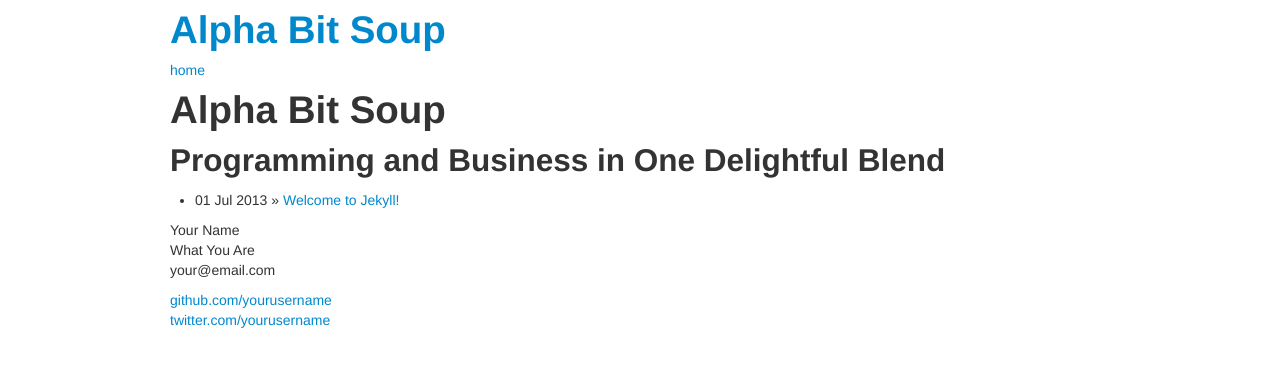
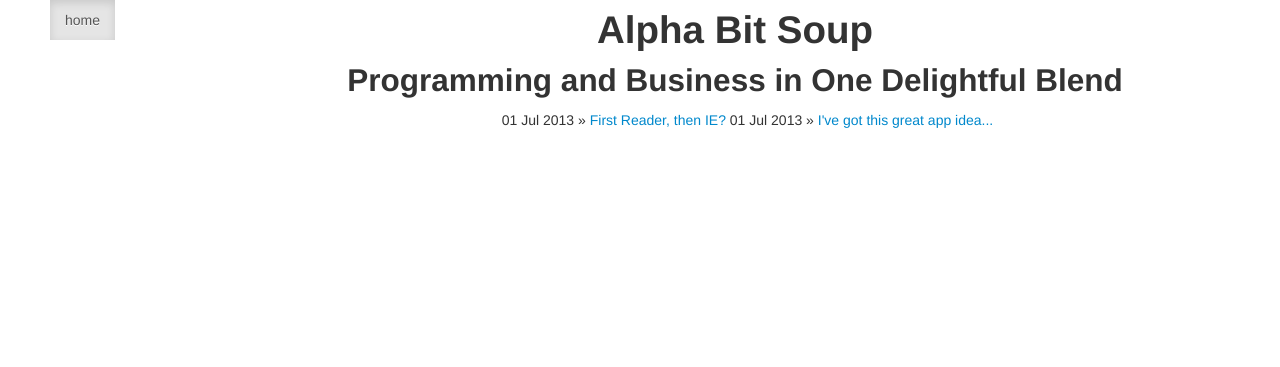
Before and after one commit to mcondie/alphabit, a Jekyll site: the page built from index.html, in a window 1280 px wide. Shown: the top 367 px of the page. Built offline with Jekyll 4.4.1, drawn with Linux system fonts in a browser that asks for light colours.

Commit message:
First two posts

```diff
--- a/_layouts/default.html
+++ b/_layouts/default.html
@@ -4,40 +4,29 @@
     <meta charset="utf-8">
     <meta http-equiv="X-UA-Compatible" content="IE=edge,chrome=1">
     <title>{{ page.title }}</title>
-        <meta name="viewport" content="width=device-width">
-
-        <!-- syntax highlighting CSS -->
-        <link rel="stylesheet" href="/css/syntax.css">
 
     <!-- Custom CSS -->
     <link rel="stylesheet" href="/css/bootstrap.css">
+    <meta name="viewport" content="width=device-width, initial-scale=1.0">
+    <link href="/css/bootstrap-responsive.css" rel="stylesheet">
 
   </head>
   <body>
 
-        <div class="container">
-          <div class="site">
-            <div class="header">
-              <h1 class="title"><a href="/">{{ site.name }}</a></h1>
-              <a class="extra" href="/">home</a>
+    <div class="container-fluid">
+
+      <div class="rowfluid">
+        <div class="span2">
+          <div class="navbar navbar-static-top">
+            <ul class="nav">
+              <li class="active">
+                <a href="/">home</a>
+              </li>
+            </ul>
           </div>
-
+        </div>
+        <div class="span10">
           {{ content }}
-
-            <div class="footer">
-              <div class="contact">
-                <p>
-                  Your Name<br />
-                  What You Are<br />
-                  your@email.com
-                </p>
-              </div>
-              <div class="contact">
-                <p>
-                  <a href="http://github.com/yourusername/">github.com/yourusername</a><br />
-                  <a href="http://twitter.com/yourusername/">twitter.com/yourusername</a><br />
-                </p>
-              </div>
         </div>
       </div>
     </div> <!-- /container -->
--- /dev/null
+++ b/_posts/2013-07-01-Ive-got-this-great-app-idea.markdown
@@ -0,0 +1,14 @@
+---
+layout: post
+title:  "I've got this great app idea..."
+date:   2013-07-01 14:25:00
+categories: startups rants
+---
+
+Developers hear this all the time. “I’ve got this idea for an app, and I just need someone to develop it." If the would be entrepreneur is particularly naive they will follow this with something like “I’d be willing to give you (insert any percentage less than 100%) of the profits if you were willing to develop it."
+This isn’t another post about how ideas are cheap, and it’s only developers who create real value in technology companies/startups. There is a lot of value in ideas, but not without putting in a great deal of work to support them.
+I have been pitched several times to be the technical cofounder of a startup, and I often hear, usually after I decline the offer, that it is very hard to find any developers willing to work on new ventures. This is not actually true, developers will jump at the chance to work (even without pay at first) on a concept that they truly believe in. The real work in being the “idea person" for a startup is making it low risk for a developer to believe in your idea.
+The first step to convincing developers is to find a real customer. Find someone who is actually willing to pay money for the thing you want to build. (Note, this means that you will never find a developer to build your new social network. Facebook, Twitter, Instagram, and every other bootstrapped social network were initially designed and built by developers, without any idea people involved. Developers are only dumb enough to work that hard without making money if it is their own idea.) Ideally you will actually get the credit card numbers of several hundred people, ready to be billed as soon as the product is finished.
+Step two, now that you have realized that no one wants to buy the app you initially had in mind, or at least not at the price you want to charge, it’s time to start doing some market research. Find a way to make a list of 100 potential customers that you can actually talk to on the phone. Now call them and ask them about the problems they have in their business/life. Write down what they say, and try to find common themes and scenarios. Now take this research to a developer that you want to work with and together develop an app idea that solves the real problems that people have.
+Repeat steps one and two until you have enough guaranteed customers that you and your developer don’t mind working for a few months without pay knowing that revenue is assured.
+If this sounds like a lot of work, it is. Being the idea person for a startup is a lot more work than being a technical cofounder. If you haven’t already demonstrated the ability and willingness to do the customer development work necessary, then it would be stupid for a developer to invest tens of thousands of dollars of their own time in your idea.
--- /dev/null
+++ b/css/index.css
@@ -0,0 +1,3 @@
+.home{
+  text-align: center;
+}
--- a/index.html
+++ b/index.html
@@ -1,14 +1,14 @@
 ---
 layout: default
-title: Your New Jekyll Site
+title: Alpha Bit Soup
 ---
-
-<div id="home">
+<link href="/css/index.css" rel="stylesheet">
+<div class="home">
   <h1>Alpha Bit Soup</h1>
   <h2>Programming and Business in One Delightful Blend</h2>
   <ul class="posts">
     {% for post in site.posts %}
-      <li><span>{{ post.date | date_to_string }}</span> &raquo; <a href="{{ post.url }}">{{ post.title }}</a></li>
+      <span>{{ post.date | date_to_string }}</span> &raquo; <a href="{{ post.url }}">{{ post.title }}</a>
     {% endfor %}
   </ul>
 </div>
```
Also changed, not shown: _posts/2013-07-01-first-reader-then-IE.markdown (added, +18 -0 lines), _posts/2013-07-01-welcome-to-jekyll.markdown (deleted, +0 -24 lines), favicon.ico (added). Lines whose indentation alone changed are shown as unchanged.
